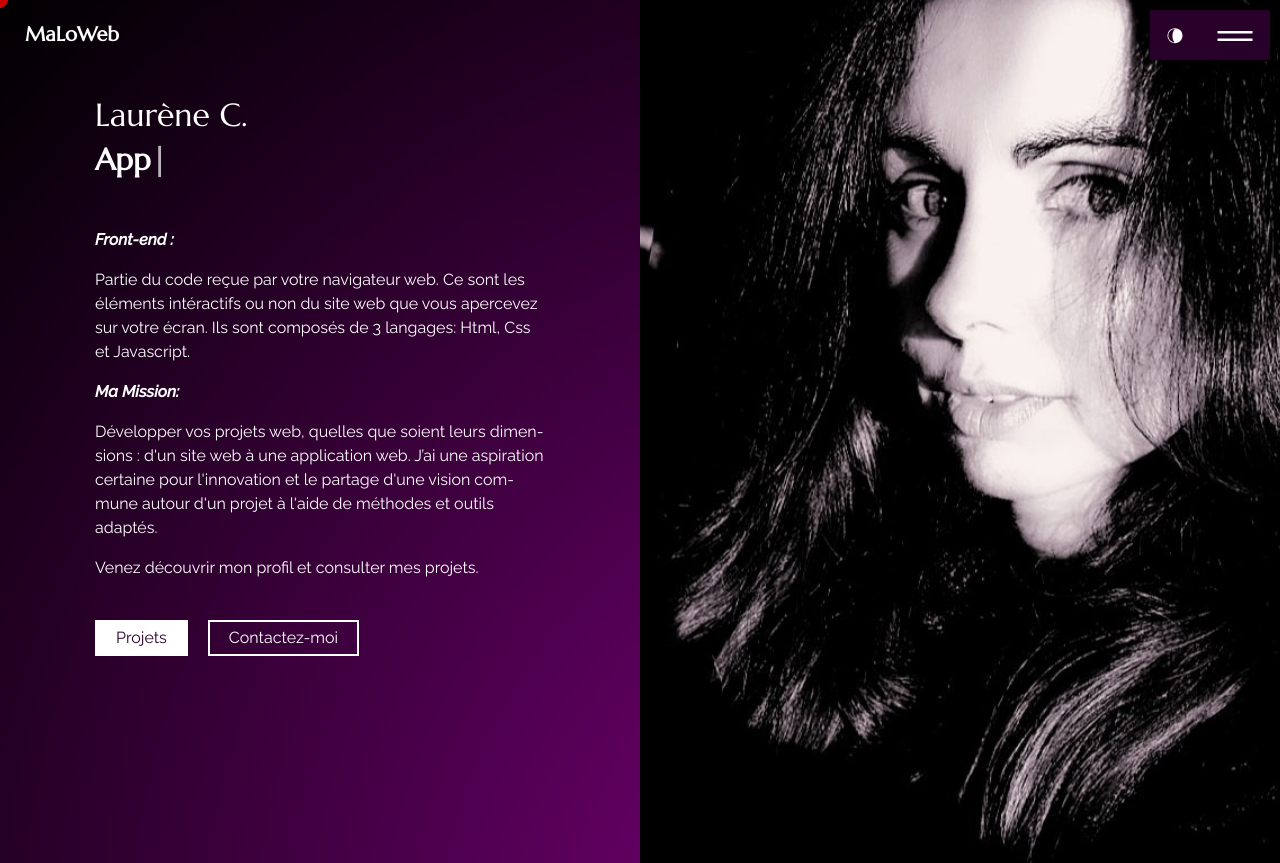
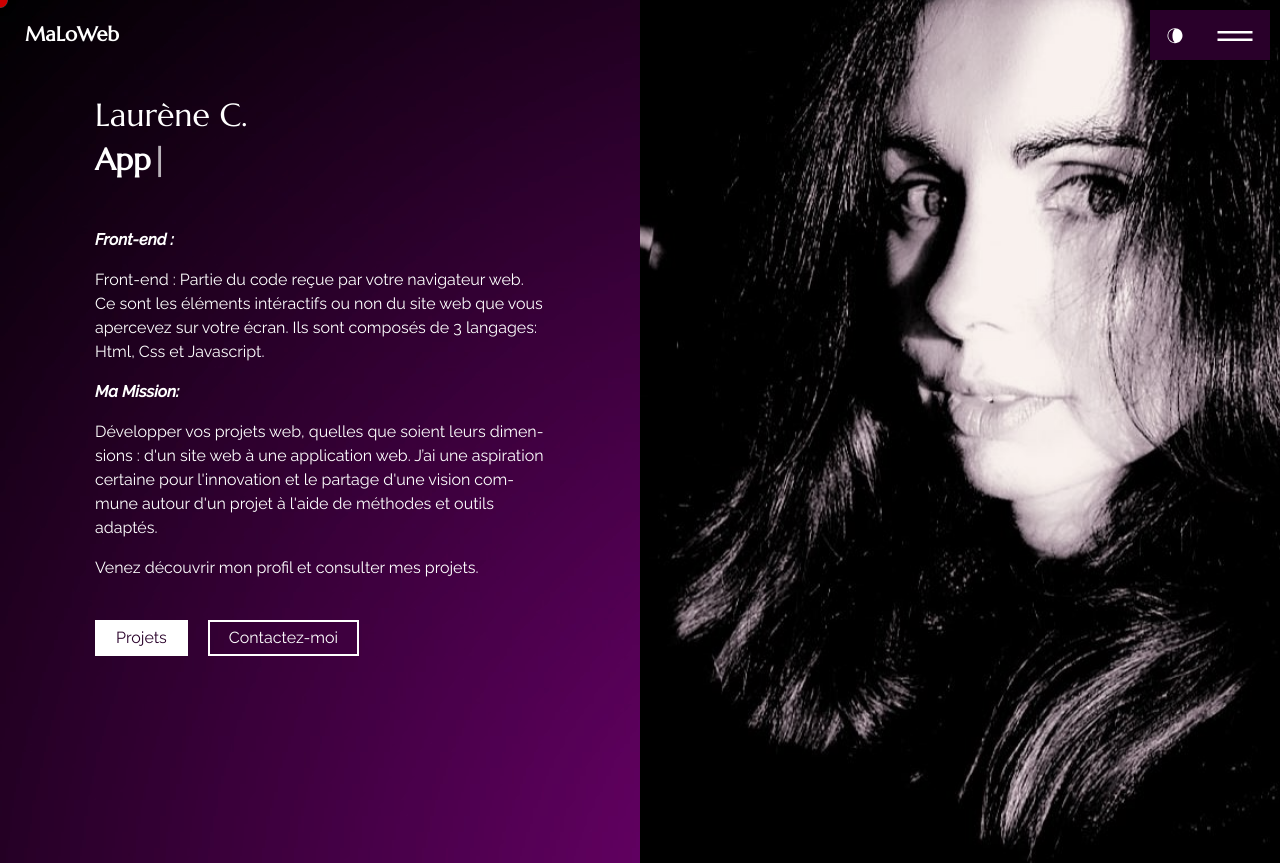
Before and after one commit to Laurene45/portfolio-frontend, a React (Create React App) app in the folder react-portfolio/: page / in a window 1280 px wide. Shown: the top 863 px of the page. Built offline with nearby package versions, Linux system fonts and the light colour scheme; some icons are missing.

Commit message:
ajout nouveau CV et modification du contenu, Mise en ligne sur hebergeur

```diff
--- a/react-portfolio/package.json
+++ b/react-portfolio/package.json
@@ -1,5 +1,6 @@
 {
     "name": "react-portfolio",
+    "homepage": ".",
     "version": "0.1.0",
     "private": true,
     "dependencies": {
--- a/react-portfolio/public/index.html
+++ b/react-portfolio/public/index.html
@@ -6,7 +6,7 @@
     <link rel="icon" href="%PUBLIC_URL%/favicon.ico" />
     <meta name="viewport" content="width=device-width, initial-scale=1" />
     <meta name="theme-color" content="#000000" />
-    <meta name="author" content="John Doe">
+    <meta name="author" content="L">
     <link rel="preconnect" href="https://fonts.gstatic.com">
     <link rel="preconnect" href="https://fonts.gstatic.com">
     <link href="https://fonts.googleapis.com/css2?family=Marcellus&display=swap" rel="stylesheet">
--- a/react-portfolio/src/content_option.js
+++ b/react-portfolio/src/content_option.js
@@ -21,7 +21,7 @@ const introdata = {
 
     },
     subtitle: "Front-end : ",
-    resume: "Partie du code reçue par votre navigateur web. Ce sont les éléments intéractifs ou non du site web que vous apercevez sur votre écran. Ils sont composés de 3 langages: Html, Css et Javascript.",
+    resume: " Front-end : Partie du code reçue par votre navigateur web. Ce sont les éléments intéractifs ou non du site web que vous apercevez sur votre écran. Ils sont composés de 3 langages: Html, Css et Javascript.",
     subtitle2: "Ma Mission: ",
     description: "Développer vos projets web, quelles que soient leurs dimensions : d'un site web à une application web. J’ai une aspiration certaine pour l'innovation et le partage d'une vision commune autour d'un projet à l'aide de méthodes et outils adaptés.",
     //your_img_url: "https://images.unsplash.com/photo-1514790193030-c89d266d5a9d",
```
Also changed, not shown: 2 other files (tests, documents, lock files or other folders).
